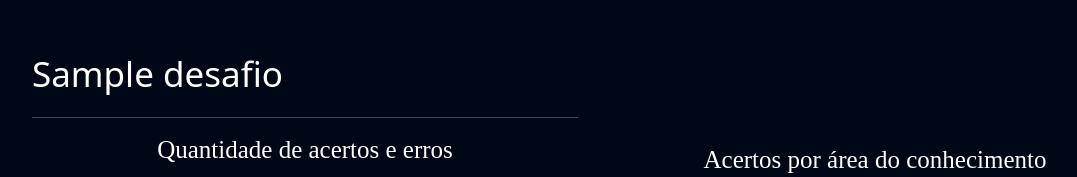
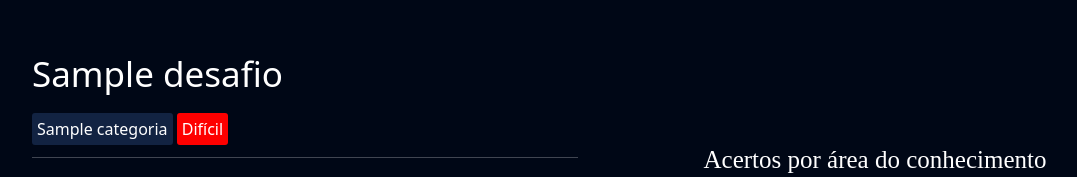
Before and after one commit to leonardolucena/psw9, a Django app: page /flashcard/relatorio/1/ in a window 1280 px wide. Shown: the part 56-233 px from the top of the page, without its empty margins (50-1127 px from the left). Run offline with Django 5.2, Linux system fonts and the light colour scheme; tables that the repository leaves empty hold one stand-in row (values such as "Sample post").

Commit message:
adicionando dificuldade a tela de relatorios

```diff
--- a/flashcard/templates/desafio.html
+++ b/flashcard/templates/desafio.html
@@ -20,8 +20,9 @@
         <div class="row">
             <div class="col-md">
                 <h3 class="fonte-secundaria" >Desafio iniciado</h3>
-                <span class="badge-categoria">Programação</span>
-                <span class="badge-categoria" >Matemática</span>
+                {% for categoria in categorias %}
+                    <span class="badge-categoria">{{ categoria }}</span>
+                {% endfor %}
                 <br>
                 <br>
                 <br>
--- a/flashcard/templates/relatorio.html
+++ b/flashcard/templates/relatorio.html
@@ -21,6 +21,12 @@
         <div class="row">
             <div class="col-md">
                 <p class="fonte-secundaria">{{desafio.titulo}}</p>
+                {% for categoria in categorias %}
+                    <span class="badge-categoria">{{ categoria }}</span>
+                {% endfor %}
+                {% if desafio.flashcards.all %}
+                    <span class="dificuldade badge-dificuldade {{ desafio.flashcards.first.flashcard.css_dificuldade }}" data-dificuldade="{{ desafio.flashcards.first.flashcard.dificuldade }}"></span>
+                {% endif %}
                 <hr>
                 <p class="tituloSecundario" >Quantidade de acertos e erros</p>
                 <canvas id="grafico1"></canvas>
@@ -109,4 +115,24 @@
         });
 
     </script>
+
+    <script>
+        document.addEventListener("DOMContentLoaded", function() {
+            const dificuldadeMap = {
+                'D': 'Difícil',
+                'M': 'Médio',
+                'F': 'Fácil'
+            };
+
+            const dificuldadeSpans = document.querySelectorAll(".dificuldade");
+            dificuldadeSpans.forEach(function(span) {
+                const dificuldade = span.getAttribute("data-dificuldade");
+                if (dificuldadeMap[dificuldade]) {
+                    span.textContent = dificuldadeMap[dificuldade];
+                } else {
+                    span.textContent = dificuldade;
+                }
+            });
+        });
+    </script>
 {% endblock 'conteudo' %}
--- a/flashcard/views.py
+++ b/flashcard/views.py
@@ -131,6 +131,9 @@ def desafio(request, id):
         acertos = desafio.flashcards.filter(respondido=True).filter(acertou=True).count()
         erros = desafio.flashcards.filter(respondido=True).filter(acertou=False).count()
         faltantes = desafio.flashcards.filter(respondido=False).count()
+
+        categorias = desafio.categoria.all().distinct()
+
         return render(
             request,
             'desafio.html',
@@ -139,6 +142,7 @@ def desafio(request, id):
                 'erros': erros,
                 'faltantes': faltantes,
                 'desafio': desafio,
+                'categorias': categorias,
             },
         )
 
--- a/templates/static/flashcard/css/desafio.css
+++ b/templates/static/flashcard/css/desafio.css
@@ -1,7 +1,13 @@
 .badge-categoria{
     padding: 5px;
     background-color: #122342;
+    border-radius: 3px;
+}
 
+.badge-dificuldade{
+    padding: 5px;
+    background-color: #122342;
+    border-radius: 3px;
 }
 
 .box-new-flashcard{
--- a/templates/static/flashcard/css/relatorio.css
+++ b/templates/static/flashcard/css/relatorio.css
@@ -33,3 +33,21 @@
     letter-spacing: 0em;
     text-align: center;
 }
+
+.flashcard-facil{
+    background-color: #1DAB1A;
+    border: 0;
+    border-radius: 3px;
+}
+
+.flashcard-medio{
+    background-color: #E8910E;
+    border: 0;
+    border-radius: 3px;
+}
+
+.flashcard-dificil{
+    background-color: #FE0000;
+    border: 0;
+    border-radius: 3px;
+}
```
